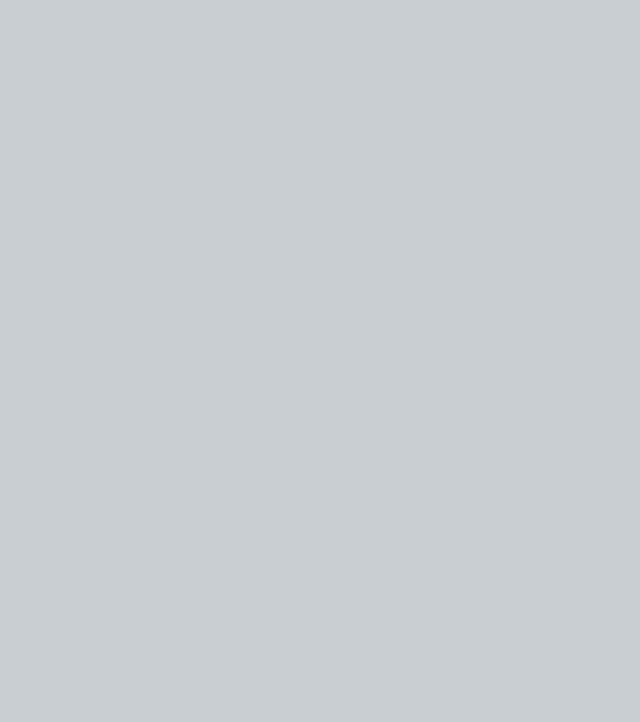
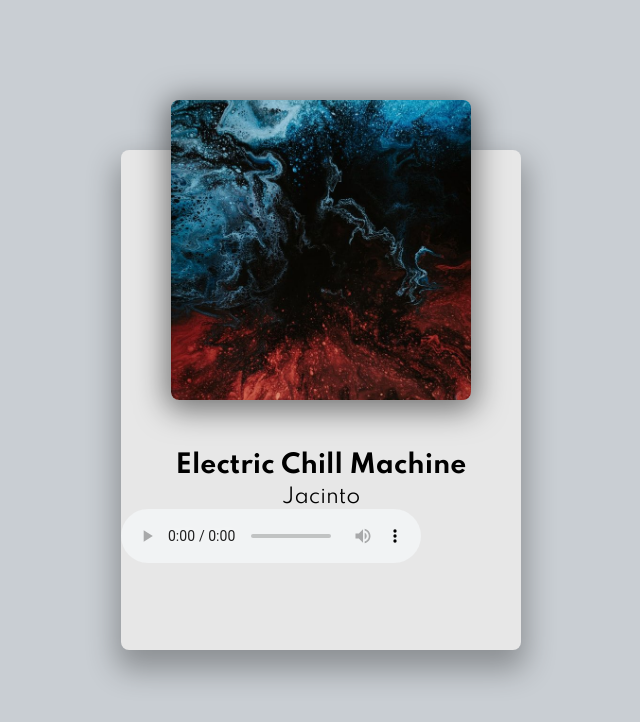
Before and after one commit to site-host/music-player, a plain HTML site: page index.html in a window 1280 px wide. Shown: the whole page, without its empty margins (319-959 px from the left). Drawn offline with Linux system fonts and the light colour scheme.

Commit message:
add basic music player design

```diff
--- a/index.html
+++ b/index.html
@@ -9,6 +9,15 @@
     <link rel="stylesheet" href="style.css">
 </head>
 <body>
+    <div class="player-container">
+        <!-- Song -->
+        <div class="img-container">
+            <img src="./img/jacinto-1.jpg" alt="Album Art">
+        </div>
+        <h2 id="title">Electric Chill Machine</h2>
+        <h3 id="artist">Jacinto</h3>
+        <audio src="./music/jacinto-1.mp3" controls></audio>
+    </div>
     <!-- Script -->
     <script src="script.js"></script>
 </body>
--- a/style.css
+++ b/style.css
@@ -1,4 +1,6 @@
 /* Images created by: https://unsplash.com/@pawel_czerwinski */
+
+@import url('https://fonts.googleapis.com/css2?family=Spartan:wght@400;700&display=swap');
 
 html {
   box-sizing: border-box;
@@ -11,19 +13,33 @@ body {
   display: flex;
   justify-content: center;
   align-items: center;
-
+  font-family: Spartan, sans-serif;
   font-size: 12px;
 }
 
-
+.player-container {
+  height: 500px;
+  width: 400px;
+  background: #e7e7e7;
+  border-radius: 8px;
+  box-shadow: 0 15px 30px 5px rgb(0 0 0 / 30%);
+}
 
 .img-container {
-
+  height: 300px;
+  width: 300px;
   position: relative;
   top: -50px;
   left: 50px;
 }
 
+.img-container img {
+  height: 100%;
+  width: 100%;
+  object-fit: cover;
+  border-radius: 8px;
+  box-shadow: 0 5px 30px 5px rgb(0 0 0 / 50%);
+}
 
 h2 {
   font-size: 25px;
@@ -79,8 +95,6 @@ h3 {
 
 }
 
-
-
 .main-button {
   font-size: 40px;
   position: relative;
@@ -89,7 +103,9 @@ h3 {
 
 /* Media Query: iPhone (Vertical) */
 @media screen and (max-width: 376px) {
-
+  .player-container {
+    width: 95vw;
+  }
 
   .img-container {
     left: 29px;
```
